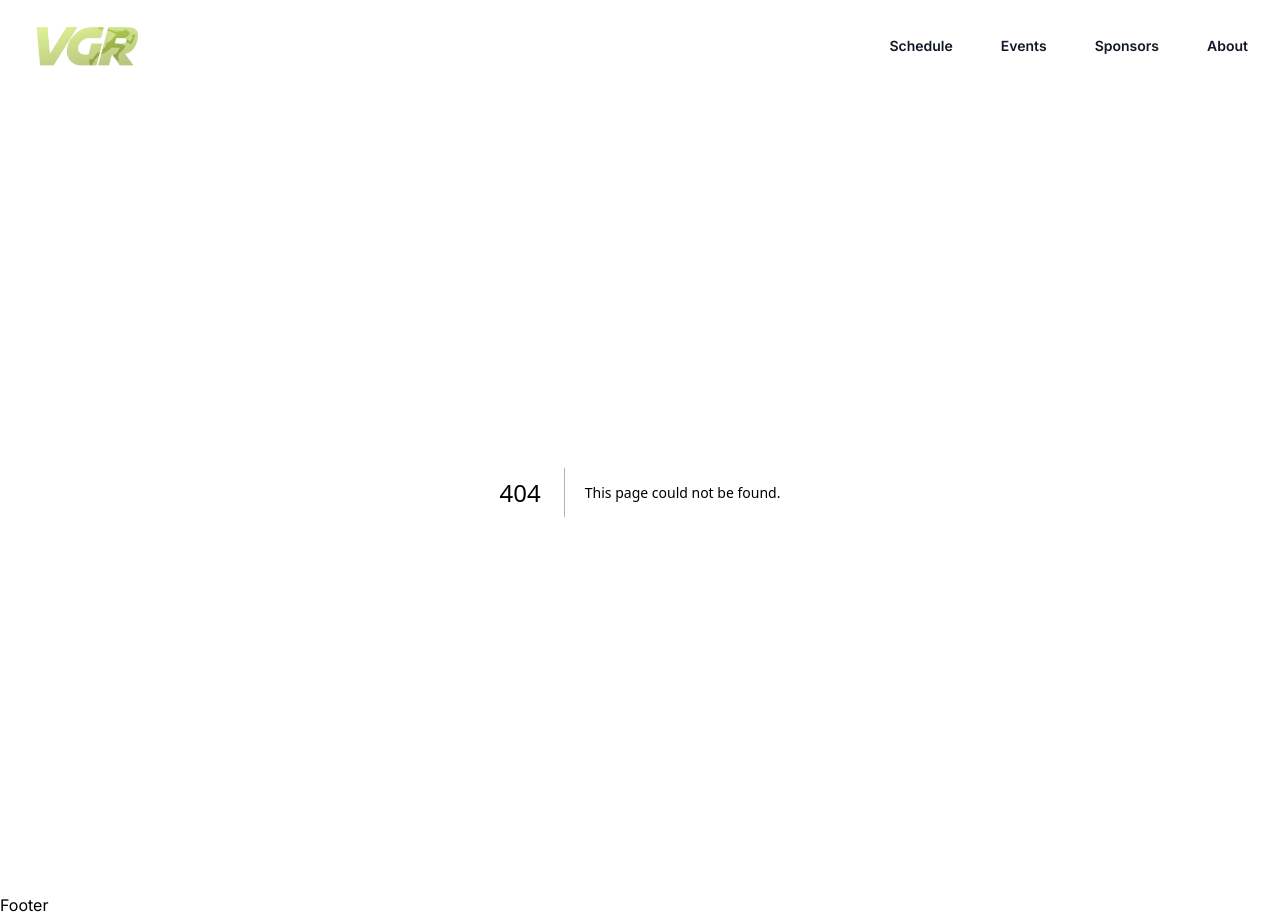
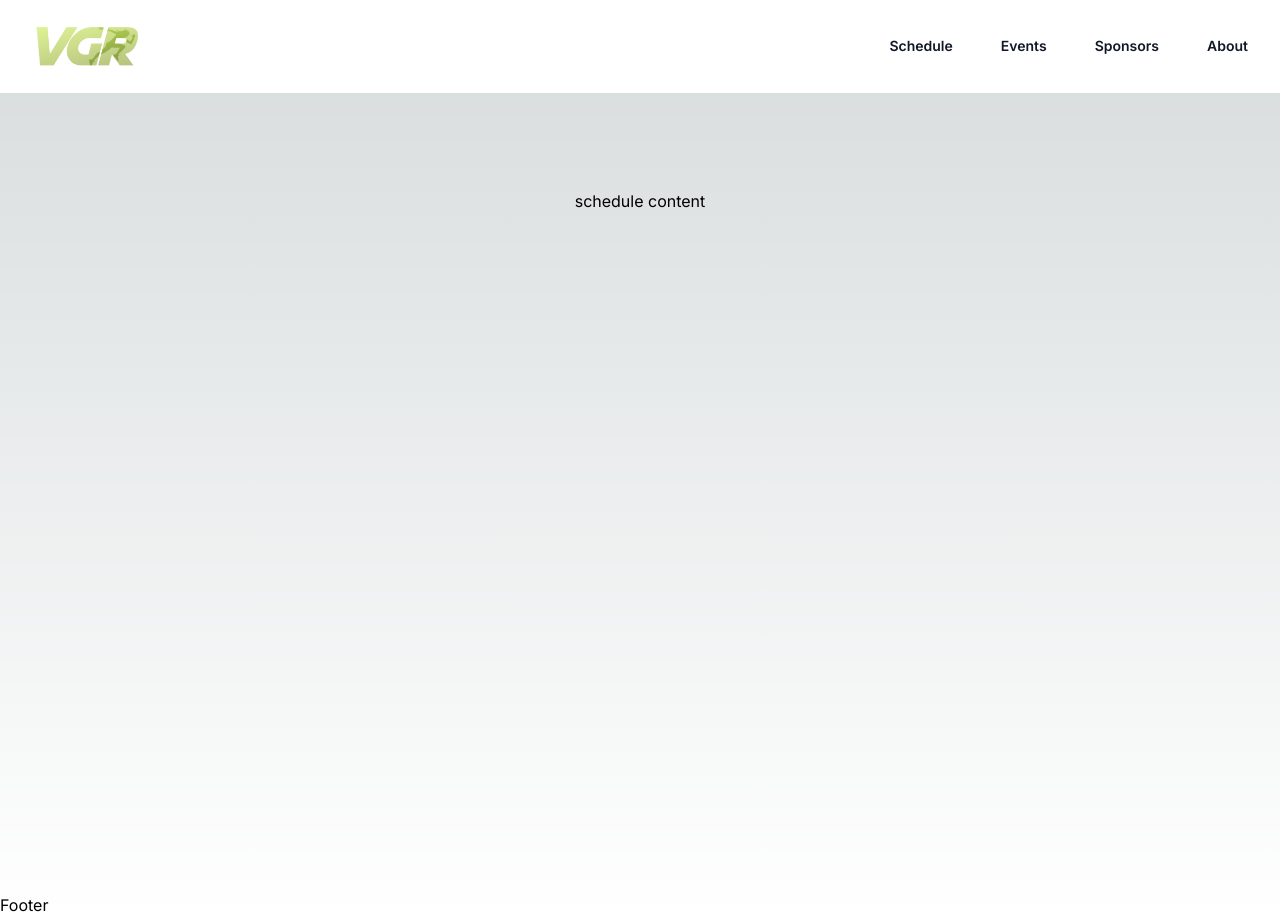
Before and after one commit to vgrclub/vgr-website, a Next.js app: page /schedule in a window 1280 px wide. Before the commit this address had no page. Built offline with nearby package versions, Linux system fonts and the light colour scheme.

Commit message:
add schedule page

```diff
--- /dev/null
+++ b/app/schedule/page.tsx
@@ -0,0 +1,11 @@
+import React from 'react'
+
+const page = () => {
+  return (
+    <main className="flex min-h-screen flex-col items-center justify-between p-24">
+    schedule content
+  </main>
+  )
+}
+
+export default page
```
